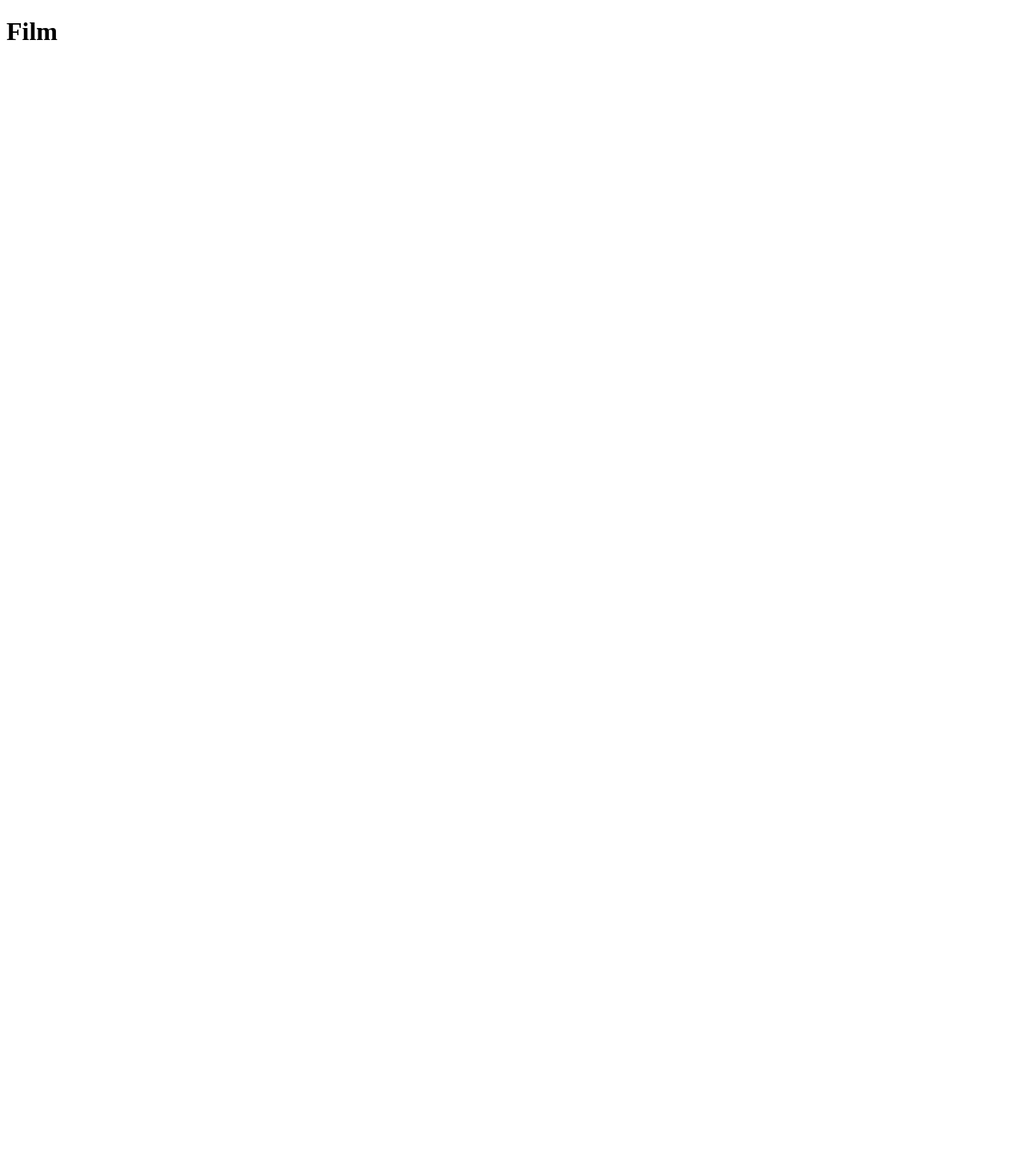
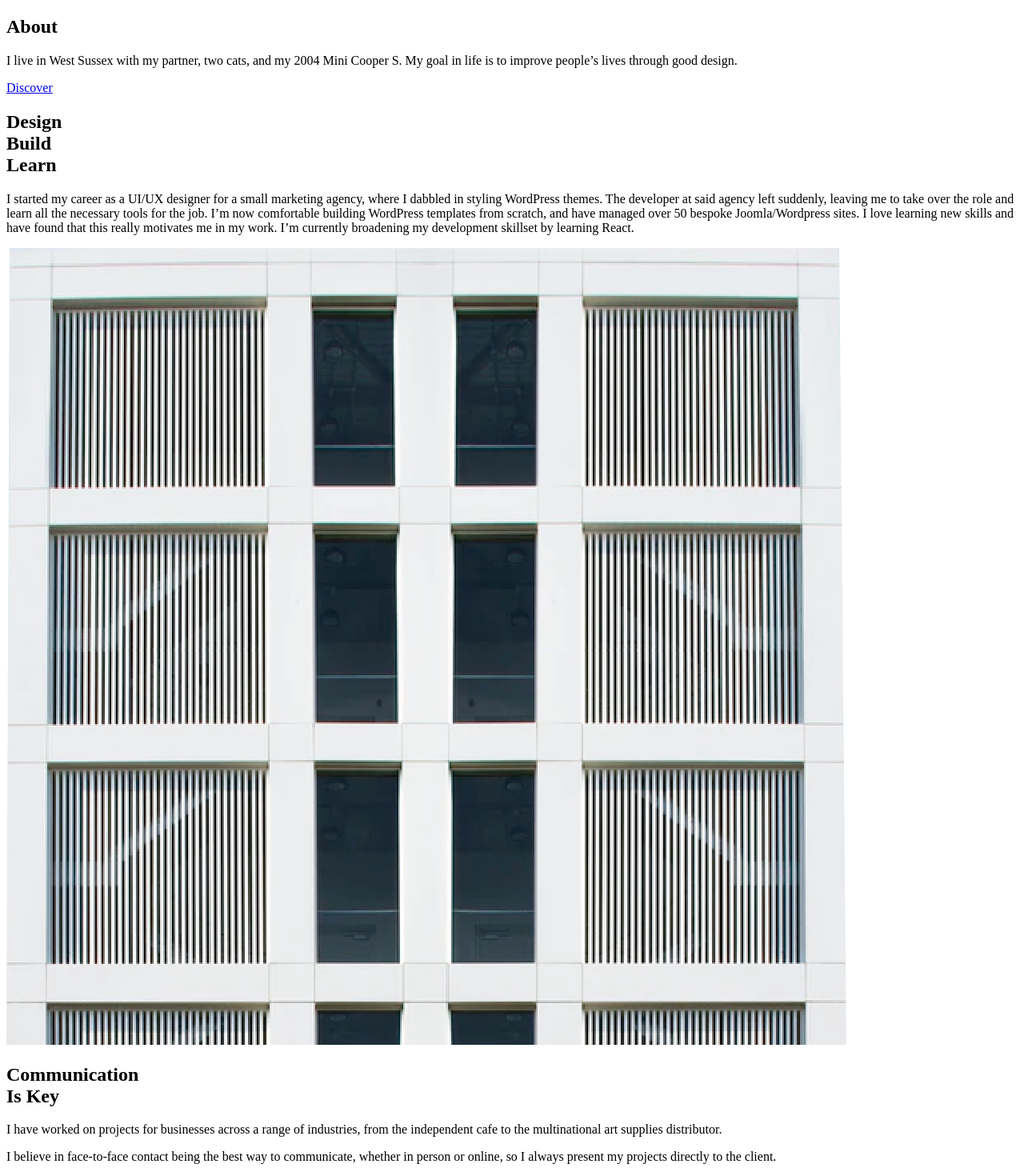
Before and after one commit to rubenkretek/portfolio-react, a React (Create React App) app: page / in a window 1280 px wide. Shown: the top 1470 px of the page at 80% size. Before the commit the page ends 800 px from the top, so only its background shows below. Built offline with nearby package versions, Linux system fonts and the light colour scheme.

Commit message:
Build: About us page components created

```diff
--- a/src/App.js
+++ b/src/App.js
@@ -1,10 +1,8 @@
-
+import AboutUs from './pages/AboutUs'
 
 function App() {
   return (
-    <div className="App">
-      <h1>Film</h1>
-    </div>
+    <AboutUs />
   );
 }
 
--- /dev/null
+++ b/src/components/AboutBanner.js
@@ -0,0 +1,24 @@
+import React from 'react';
+
+const AboutBanner = () => {
+    return (
+        <div>
+            <section id="about__section-1" class="banner about__banner">
+                <div class="container">
+                    <div class="row banner__content-container">
+                        <div>
+                            <h1 class="heading-xlarge">About</h1>
+                            <p class="text--banner">
+                                I live in West Sussex with my partner, two cats, and my 2004 Mini
+                                Cooper S. My goal in life is to improve people’s lives through <span class="text--red">good
+                                design.</span></p>
+                            <a href="#about__section-2" class="button">Discover</a>
+                        </div>
+                    </div>
+                </div>
+            </section>
+        </div>
+    )
+}
+
+export default AboutBanner;
--- /dev/null
+++ b/src/components/AboutInfo.js
@@ -0,0 +1,35 @@
+import React from 'react';
+//Import images
+import building from '../img/about-building.png'
+
+const AboutInfo = () => {
+    return (
+        <div>
+            <section id="about__section-2">
+                <div class="row container">
+
+                    <h2 class="heading-xlarge text--light">
+                        Design<br />
+                        Build <br />
+                        Learn
+                </h2>
+                    <p class="text--light text--lead">
+                        I started my career as a UI/UX designer for a small marketing agency,
+                        where I dabbled in styling WordPress themes. The developer at said
+                        agency left suddenly, leaving me to take over the role and learn all the
+                        necessary tools for the job. I’m now comfortable building WordPress
+                        templates from scratch, and have managed over 50 bespoke
+                        Joomla/Wordpress sites. I love learning new skills and have found that
+                        this really motivates me in my work. I’m currently broadening my
+                        development skillset by learning React.
+                </p>
+                </div>
+                <div>
+                    <img src={building} alt="White square building" />
+                </div>
+            </section>
+        </div>
+    )
+}
+
+export default AboutInfo;
--- /dev/null
+++ b/src/components/AboutWork.js
@@ -0,0 +1,38 @@
+import React from 'react';
+//Import images
+
+
+const AboutWork = () => {
+    return (
+        <div>
+            <section id="about__section-3">
+                <div class="container" id="about__section-3">
+                    <div class="half-half-centered">
+                        <div>
+                            <h2 class="heading-medium">
+                                <span class="text--red-highlight">Communication</span><br />
+                        Is Key
+                        </h2>
+                            <p class="text--lead">
+                                I have worked on projects for businesses across a range of industries,
+                                from the independent cafe to the multinational art supplies distributor.
+                        </p>
+                            <p class="text--lead">
+                                I believe in face-to-face contact being the best way to communicate,
+                                whether in person or online, so I always present my projects directly to
+                                the client.
+                        </p>
+                            <a href="/work" class="button">My work</a>
+                        </div>
+                    </div>
+                    <div class="tabbed-items">
+                        Tabbed items will go here!
+                    </div>
+                </div>
+            </section>
+
+        </div>
+    )
+}
+
+export default AboutWork;
--- /dev/null
+++ b/src/pages/AboutUs.js
@@ -0,0 +1,17 @@
+import React from 'react';
+//Page components
+import AboutBanner from '../components/AboutBanner';
+import AboutInfo from '../components/AboutInfo';
+import AboutWork from '../components/AboutWork';
+
+const AboutUs = () => {
+    return (
+        <div>
+            <AboutBanner />
+            <AboutInfo />
+            <AboutWork />
+        </div>
+    )
+}
+
+export default AboutUs;
```
Also changed, not shown: src/components/HomeBanner.js (added, +27 -0 lines), 1 other file (tests, documents, lock files or other folders).
